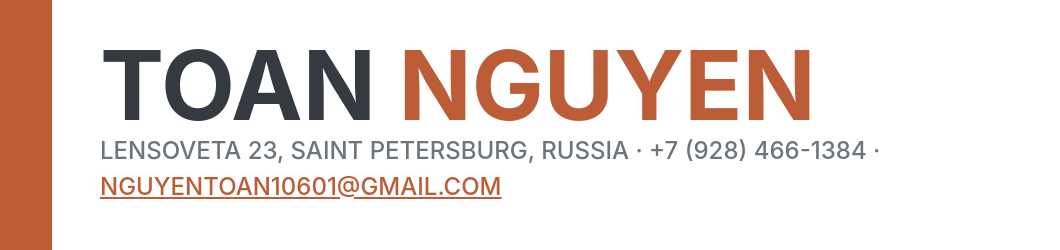
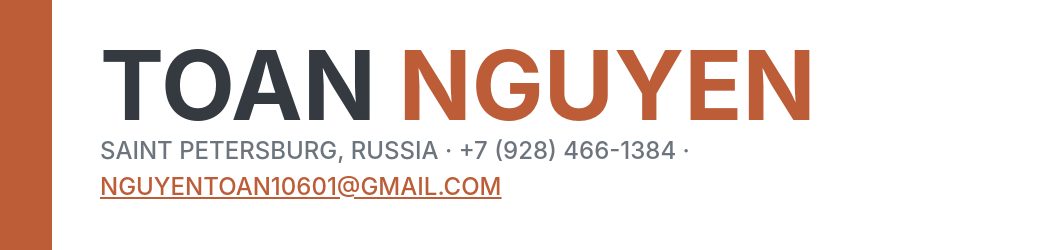
Before and after one commit to NgToanRob/ngtoanrob.github.io, a plain HTML site: page index.html in a window 1280 px wide. Shown: the part 138-388 px from the top of the page, 220-1280 px from the left. Drawn offline with nearby package versions, Linux system fonts and the light colour scheme; a web font is replaced by a local one.

Commit message:
remove address

```diff
--- a/index.html
+++ b/index.html
@@ -68,7 +68,7 @@
           <span class="text-primary">Nguyen</span>
         </h1>
         <div class="subheading mb-5">
-          Lensoveta 23, Saint Petersburg, Russia · +7 (928) 466-1384 ·
+          Saint Petersburg, Russia · +7 (928) 466-1384 ·
           <a href="mailto:nguyentoan10601@gmail.com">nguyentoan10601@gmail.com</a>
         </div>
         <p class="lead mb-5">
```
